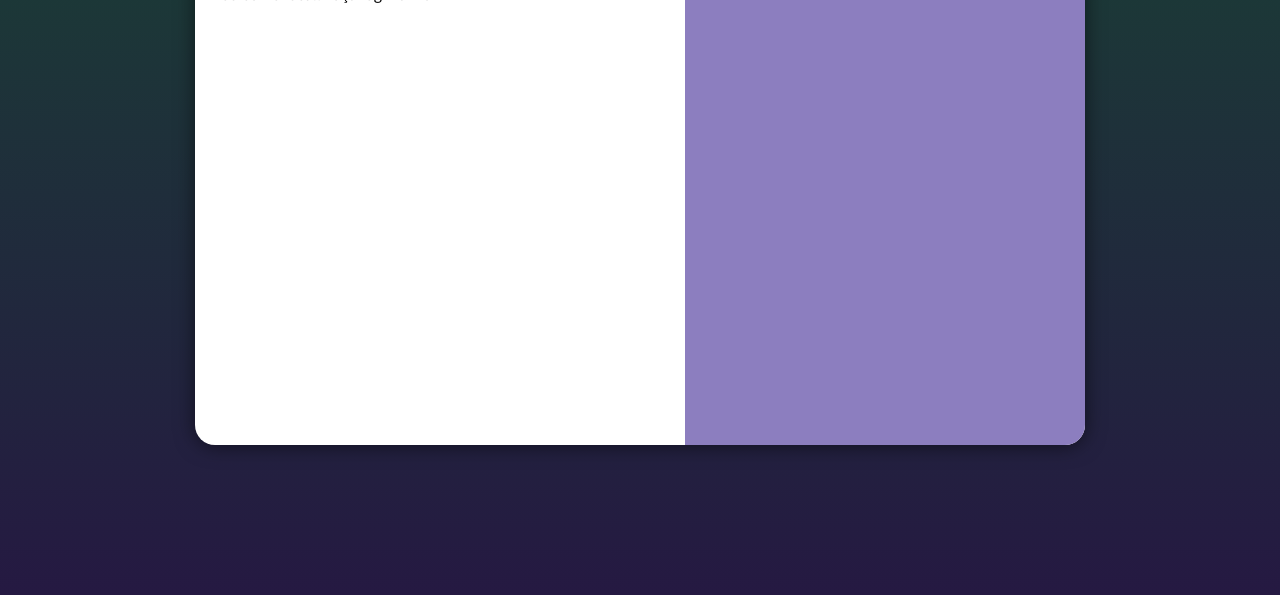
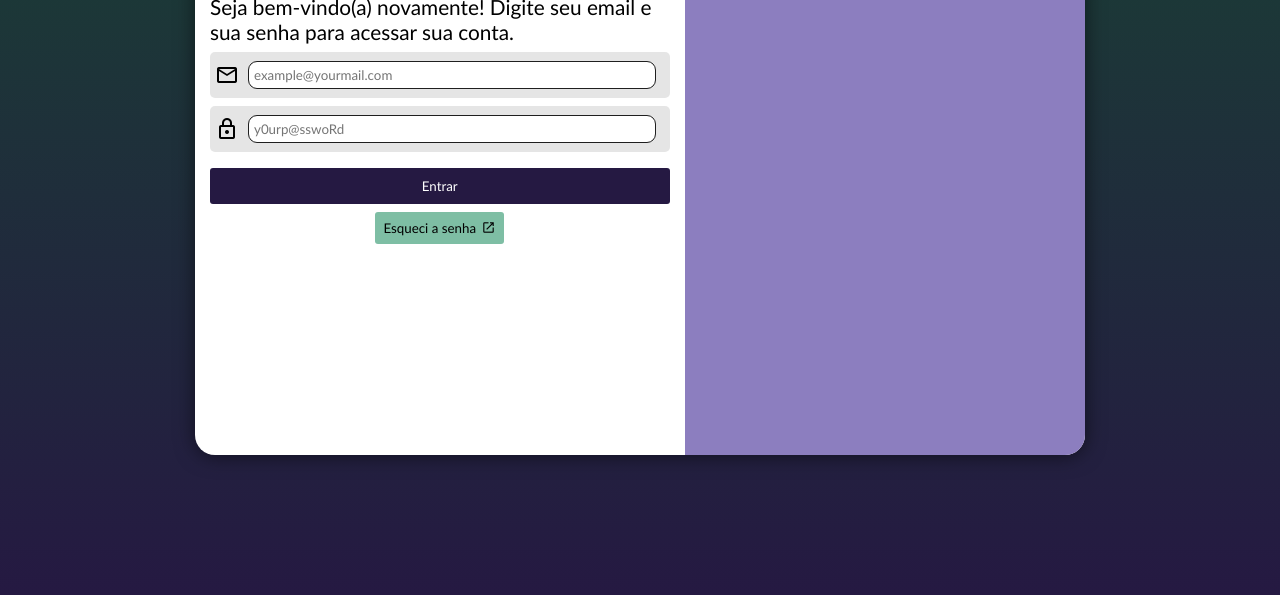
Before and after one commit to raphaelsobral/projeto-login, a plain HTML site: page index.html in a window 1280 px wide. Shown: the part 205-800 px from the top of the page. Drawn offline with nearby package versions, Linux system fonts and the light colour scheme.

Commit message:
Estiliza os botões e inputs.

```diff
--- a/estilos/media-query.css
+++ b/estilos/media-query.css
@@ -46,4 +46,12 @@
         width: 55%;
     }
 
+    #form h1 {
+        font-size: 2em;
+    }
+
+    #form p {
+        font-size: 1.3em;
+    }
+
 }
--- a/estilos/style.css
+++ b/estilos/style.css
@@ -24,7 +24,7 @@ body, html {
 #login {
     background-color: white;
     width: 300px;
-    height: 500px;
+    height: 520px;
     border-radius: 20px;
     overflow: hidden;
     box-shadow: 0px 1px 20px rgba(0, 0, 0, 0.542);
@@ -37,5 +37,75 @@ body, html {
 }
 
 #form {
+    padding: 10px 15px 15px;
+}
+
+#form h1 {
+    text-align: center;
+    margin-bottom: 10px;
+}
+
+.campo {
+    display: flex;
+    margin: 8px 0;
+    background-color: rgba(128, 128, 128, 0.208);
+    padding: 10px 5px;
+    border-radius: 5px;
+    align-items: center;
+}
+
+.campo label {
+    display: none;
+}
+
+.campo input, span{
+    margin-right: 10px ;
+}
+
+.campo input {
+    padding: 5px;
+    border-radius: 8px;
+    border: none;
+    outline: 1px solid rgb(31, 31, 31);
+    width: 100%;
+}
+
+.campo input:focus {
+    outline: 2px solid var(--lilás);
+}
+
+button {
+    padding: 8px;
+    border-radius: 3px;
+    border: none;
+    cursor: pointer;
+    background-color: var(--verde-claro);
+}
+
+.submit {
+    background-color: var(--roxo);
+    color: white;
+    width: 100%;
+    margin: 8px 0;
     padding: 10px;
 }
+
+.submit:hover{
+    background-color: #8C7EBF;
+    transition-duration: 0.2s;
+}
+
+.op-new {
+    font-size: 15px;
+    margin: 0 0 0 5px;
+}
+
+button[type=button] {
+    display: flex;
+    margin: auto;
+}
+
+button[type=button]:hover {
+    background-color: var(--verde);
+    transition-duration: 0.3s;
+}
--- a/index.html
+++ b/index.html
@@ -4,8 +4,10 @@
     <meta charset="UTF-8">
     <meta name="viewport" content="width=device-width, initial-scale=1.0">
     <title>Login</title>
+    <link href="https://fonts.googleapis.com/css2?family=Material+Symbols+Outlined" rel="stylesheet" />
     <link rel="stylesheet" href="estilos/style.css">
     <link rel="stylesheet" href="estilos/media-query.css">
+
 </head>
 <body>
     <main>
@@ -15,8 +17,21 @@
             </div>
             <div id="form">
                 <h1>Login</h1>
-                <p>Weolcome loca!! Faça login ai vei</p>
-                <form action="login.php" method="post"></form>
+                <p>Seja bem-vindo(a) novamente! Digite seu email e sua senha para acessar sua conta.</p>
+                <form action="#" method="post" autocomplete="on">
+                    <div class="campo">
+                        <span class="material-symbols-outlined">mail</span>
+                        <input type="email" name="email" id="email" placeholder="example@yourmail.com" autocomplete="email" required maxlength="30">
+                        <label for="email">Email</label>
+                    </div>
+                    <div class="campo">
+                        <span class="material-symbols-outlined">lock</span>
+                        <input type="password" name="senha" id="senha" placeholder="y0urp@sswoRd" autocomplete="current-password" required minlength="8" maxlength="20">
+                        <label for="senha">Senha</label>
+                    </div>
+                    <button type="submit" class="submit">Entrar</button>
+                    <button type="button">Esqueci a senha <span class="material-symbols-outlined op-new">open_in_new</span></button>
+                </form>
             </div>
         </section>
     </main>
```
